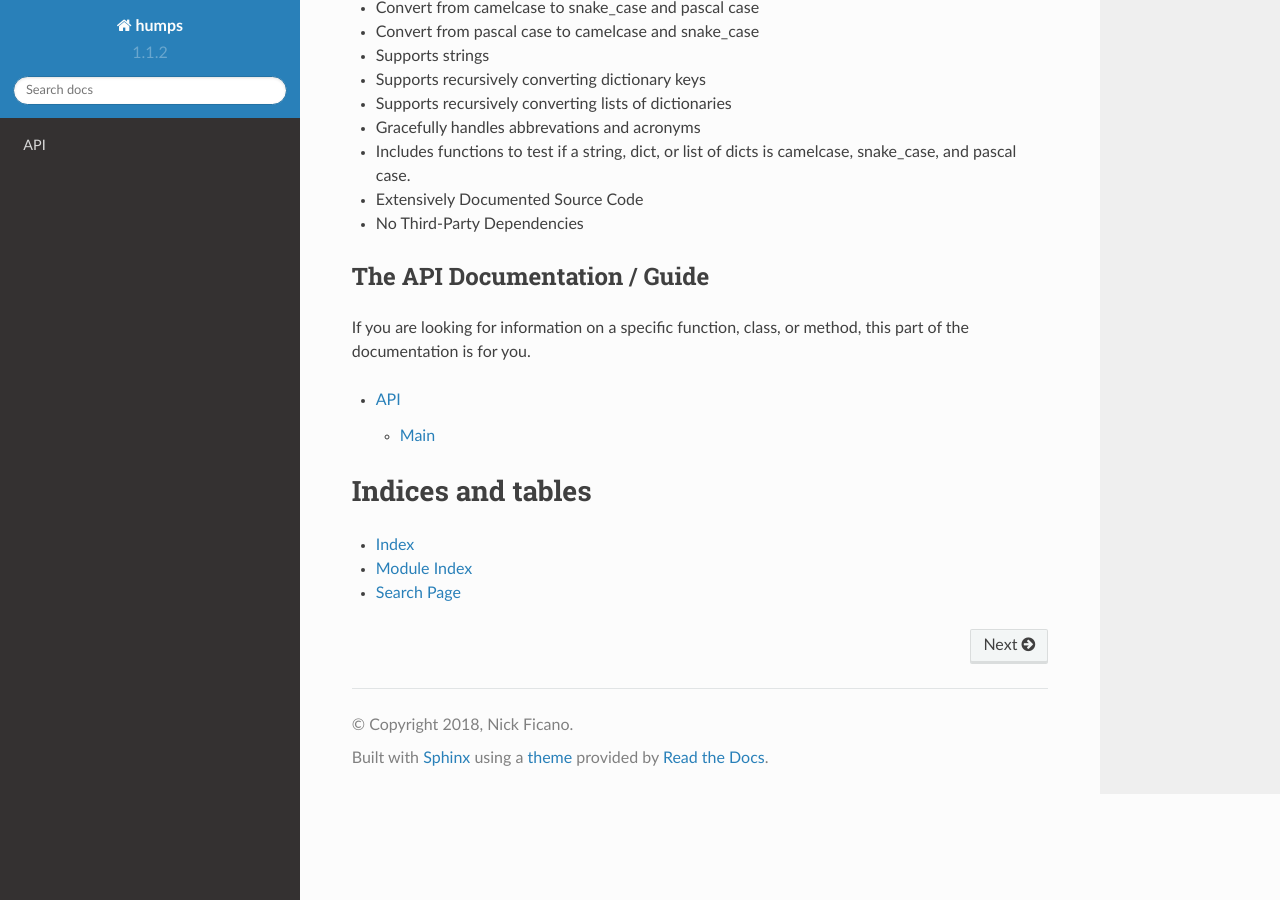
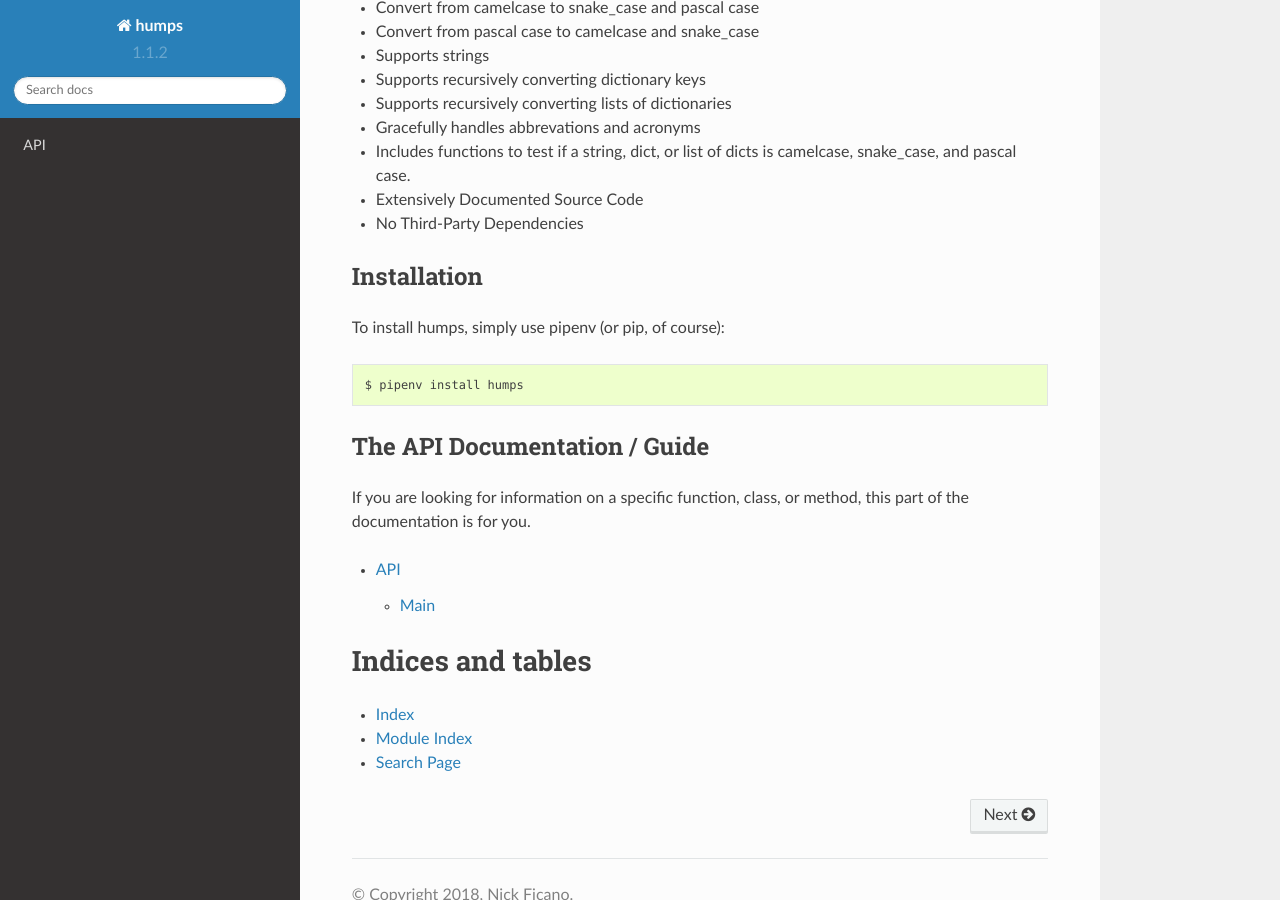
Before and after one commit to nficano/humps, a Sphinx documentation site: the page built from docs/index.rst, in a window 1280 px wide and 900 px high, scrolled down 632 px. Built offline with Sphinx 7.4.7 and the Read the Docs theme 2.0.0, drawn with Linux system fonts in a browser that asks for light colours.

Commit message:
added docs

```diff
--- a/docs/index.rst
+++ b/docs/index.rst
@@ -55,6 +55,13 @@
 - Extensively Documented Source Code
 - No Third-Party Dependencies
 
+Installation
+------------
+
+To install humps, simply use pipenv (or pip, of course)::
+
+    $ pipenv install humps
+
 The API Documentation / Guide
 -----------------------------
 
```
